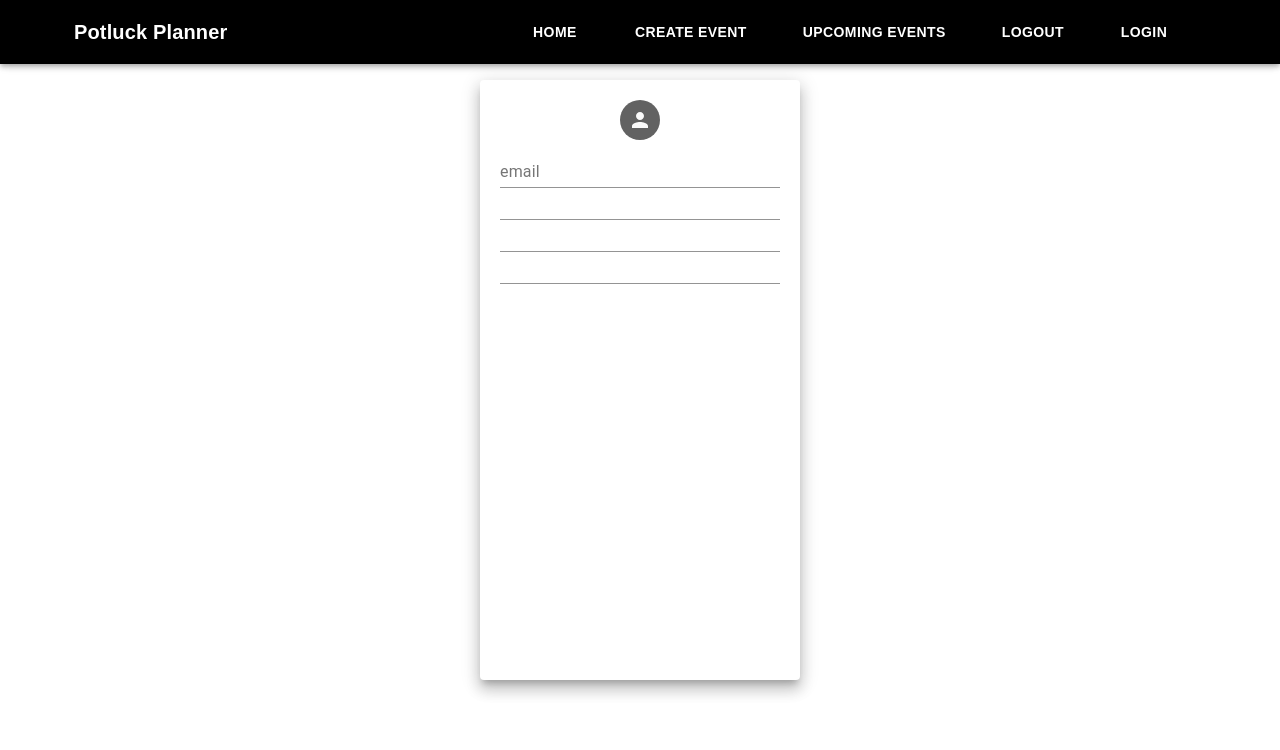
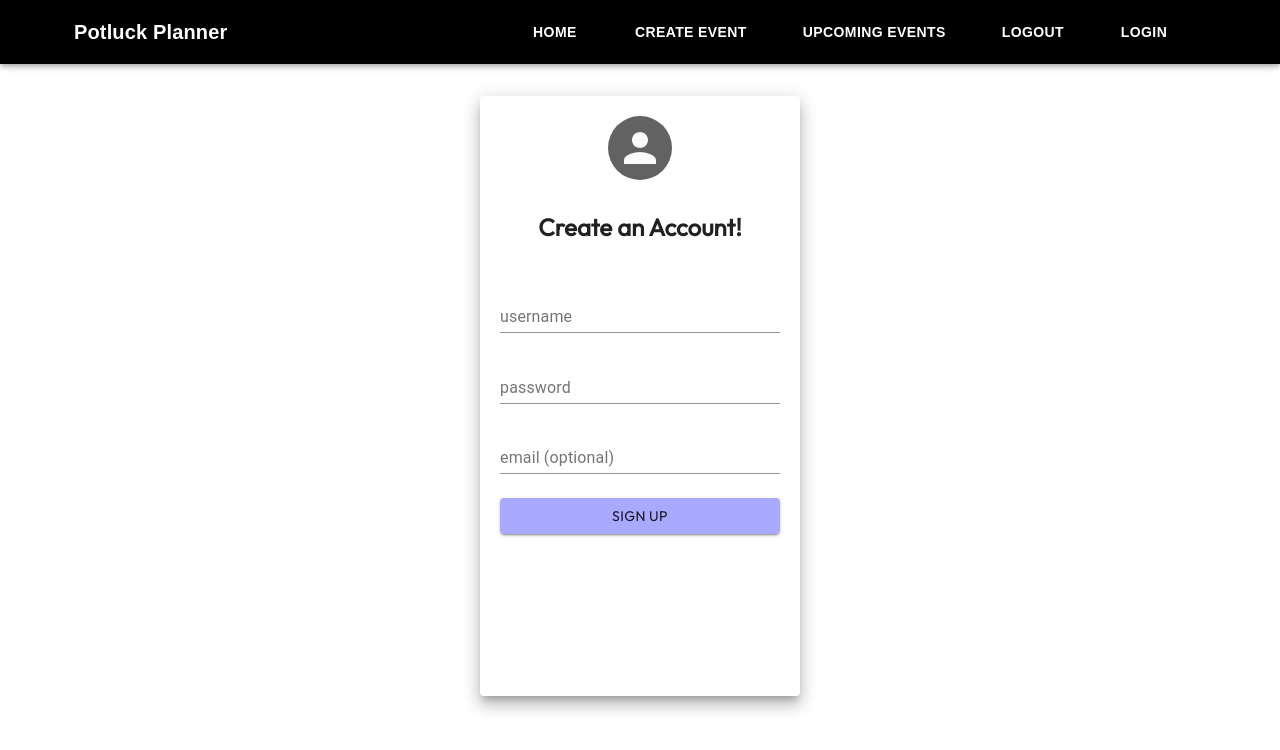
Before and after one commit to Potluck-Planner-A/front-end, a React (Create React App) app: page /register in a window 1280 px wide. Shown: the top 750 px of the page. Built offline with nearby package versions, Linux system fonts and the light colour scheme.

Commit message:
Cleaned up register and Login component

```diff
--- a/public/index.html
+++ b/public/index.html
@@ -24,6 +24,9 @@
       work correctly both with client-side routing and a non-root public URL.
       Learn how to configure a non-root public URL by running `npm run build`.
     -->
+    <link rel="preconnect" href="https://fonts.googleapis.com">
+    <link rel="preconnect" href="https://fonts.gstatic.com" crossorigin>
+    <link href="https://fonts.googleapis.com/css2?family=Outfit:wght@200;300;400&family=Work+Sans:ital,wght@1,200&display=swap" rel="stylesheet">
     <title>React App</title>
   </head>
   <body>
--- a/src/components/Login.js
+++ b/src/components/Login.js
@@ -39,18 +39,26 @@ const Login = () => {
             })
     }
 
-    const paperStyle = {padding: 20, height: '70vh', width: 280, margin: '5rem auto'}
-    const avatarStyle = {backgroundColor:'#626262'}
-    const buttonStyle = {margin: '0.8rem 0'}
+    const handleSignUpClick = event => {
+        event.preventDefault();
+        push('/register')
+    }
+
+    const paperStyle = {padding: 20, height: '70vh', width: 280, margin: '6rem auto'}
+    const avatarStyle = {backgroundColor:'#626262', width: '4rem', height: '4rem'}
+    const buttonStyle = {margin: '0.8rem 0', backgroundColor: '#a9a9ff', fontFamily: 'Outfit, sans-serif'}
     const textboxStyle = {margin: '0.8rem 0'}
+    const headerStyle = {fontFamily: 'Outfit, sans-serif'}
+    const linkStyle = {fontFamily: 'Outfit, sans-serif', margin: '0 0.4rem'}
+    const iconStyle = {fontSize: '3rem'}
 
     return (
         <Grid>
             <Paper elevation={10} style={paperStyle}>
 
                 <Grid align='center'>
-                    <Avatar style={avatarStyle}> <LockOutlinedIcon/> </Avatar>
-                    <h2>Sign In</h2>
+                    <Avatar style={avatarStyle}> <LockOutlinedIcon style={iconStyle}/> </Avatar>
+                    <h1 style={headerStyle}>Sign In</h1>
                 </Grid>
 
 
@@ -58,6 +66,7 @@ const Login = () => {
                     <form onSubmit={handleLogin}>
 
                         <TextField
+                            style={textboxStyle}
                             label='username'
                             variant='outlined'
                             type='text'
@@ -83,7 +92,7 @@ const Login = () => {
                         <Button color='#626262' variant='contained' style={buttonStyle} fullWidth>Sign In</Button>
 
                         <Typography> Don't have an account?
-                            <Link fullWidth href='#' >
+                            <Link onClick={handleSignUpClick} style={linkStyle} href='#' >
                                 Sign Up
                             </Link>
                         </Typography>
--- a/src/components/Register.js
+++ b/src/components/Register.js
@@ -1,10 +1,11 @@
 import React, { useState } from 'react';
-import { Grid, Paper, Avatar, TextField } from '@material-ui/core';
+import { Grid, Paper, Avatar, TextField, Button } from '@material-ui/core';
 import PersonIcon from '@material-ui/icons/Person';
 
 const initialState = {
     username: '',
     password: '',
+    email:''
 }
 
 const Register = () => {
@@ -22,57 +23,57 @@ const Register = () => {
         event.preventDefault();
     }
 
-    const paperStyle = {padding: 20, height: '70vh', width: 280, margin: '5rem auto'}
-    const avatarStyle = {backgroundColor:'#626262'}
+    const paperStyle = {padding: 20, height: '70vh', width: 280, margin: '6rem auto'}
+    const avatarStyle = {backgroundColor:'#626262', width: '4rem', height: '4rem'}
+    const textboxStyle = {margin: '0.7rem 0'}
+    const headerStyle = {margin: '2rem 0', fontFamily: 'Outfit, sans-serif'}
+    const iconStyle = {fontSize: '3rem'}
+    const buttonStyle = {backgroundColor: '#a9a9ff', fontFamily: 'Outfit, sans-serif', margin: '0.8rem 0'}
 
     return (
         <Grid>
             <Paper elevation={10} style={paperStyle}>
                 <Grid align='center'>
-                    <Avatar style={avatarStyle} fontSize='large'> <PersonIcon/> </Avatar>
+                    <Avatar style={avatarStyle}> <PersonIcon style={iconStyle}/> </Avatar>
+                    <h2 style={headerStyle}>Create an Account!</h2>
                 </Grid>
 
                 <form onSubmit={handleSubmit}>
 
                     <TextField
-                        label='email'
+                        style={textboxStyle}
+                        label='username'
                         type='text'
-                        placeholder='Enter email'
-                        name='email'
-                        // value={}
+                        placeholder='Enter Username'
+                        name='username'
+                        value={state.username}
                         onChange={handleChanges}
                         fullWidth
                     />
 
                     <TextField
-                        label=''
-                        type=''
-                        placeholder=''
-                        name=''
-                        // value={}
+                        style={textboxStyle}
+                        label='password'
+                        type='password'
+                        placeholder='Enter Password'
+                        name='password'
+                        value={state.password}
                         onChange={handleChanges}
                         fullWidth
                     />
 
                     <TextField
-                        label=''
-                        type=''
-                        placeholder=''
-                        name=''
-                        // value={}
+                        style={textboxStyle}
+                        label='email (optional)'
+                        type='email'
+                        placeholder='Enter Email'
+                        name='email'
+                        value={state.email}
                         onChange={handleChanges}
                         fullWidth
                     />
 
-                    <TextField
-                        label=''
-                        type=''
-                        placeholder=''
-                        name=''
-                        // value={}
-                        onChange={handleChanges}
-                        fullWidth
-                    />
+                    <Button style={buttonStyle} variant='contained' fullWidth>Sign Up</Button>
 
                 </form>
             </Paper>
```
